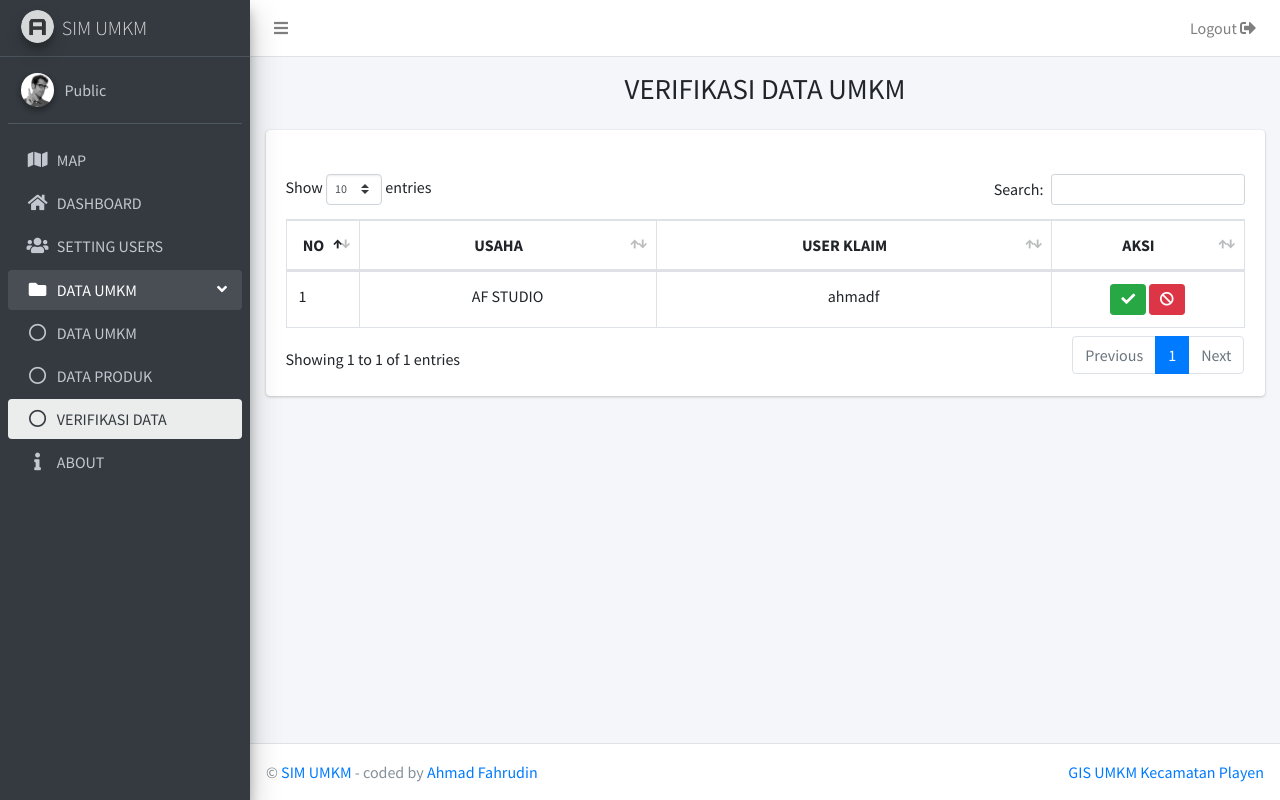
After one commit to ahmadrockets/django-webgis, a Django app: page /admn/verifikasiumkm in a window 1280 px wide. The commit adds this page. Run offline with Django 3.2, Linux system fonts and the light colour scheme; the visitor is signed in with stand-in values (Sample User, id 1); data that the repository does not hold is empty; style sheets or scripts are compiled from the project's sources; some libraries are stand-ins or nearby versions.

Commit message:
feat:add ui verfikasi umkm page

```diff
--- a/webGis/apps/admn/urls.py
+++ b/webGis/apps/admn/urls.py
@@ -6,4 +6,5 @@ urlpatterns = [
     path('settingusers', views.settingusersPage, name='admn.settingusers'),
     path('dataumkm', views.dataUmkmPage, name='admn.dataumkm'),
     path('dataproduk', views.dataProdukPage, name='admn.dataproduk'),
+    path('verifikasiumkm', views.verifikasiUMKMPage, name='admn.verifikasiumkm'),
 ]
--- a/webGis/apps/admn/views.py
+++ b/webGis/apps/admn/views.py
@@ -31,3 +31,10 @@ def dataProdukPage(request):
 
     html_template = loader.get_template('admn/dataproduk.html')
     return HttpResponse(html_template.render(context, request))
+
+@login_required
+def verifikasiUMKMPage(request):
+    context = {'segment': 'dataumkm', 'subsegment':'verifikasiumkm'}
+
+    html_template = loader.get_template('admn/verifikasiumkm.html')
+    return HttpResponse(html_template.render(context, request))
--- /dev/null
+++ b/webGis/apps/templates/admn/verifikasiumkm.html
@@ -0,0 +1,86 @@
+{% extends "layouts/base.html" %}
+
+{% block title %} Setting Users {% endblock %}
+
+<!-- Element injected in the BODY element -->
+{% block body_class %} sidebar-mini {% endblock body_class %}
+
+{% block stylesheets %}
+<!-- DataTables -->
+<link rel="stylesheet" href="/static/assets/plugins/datatables-bs4/css/dataTables.bootstrap4.min.css">
+<link rel="stylesheet" href="/static/assets/plugins/datatables-responsive/css/responsive.bootstrap4.min.css">
+{% endblock stylesheets %}
+
+
+{% block content %}
+<div class="content-wrapper">
+  <!-- Main content -->
+  <section class="content">
+    <div class="content-header">
+      <div class="container-fluid">
+        <div class="row mb-2">
+          <div class="col-sm-12">
+            <center>
+              <h1 class="m-0">VERIFIKASI DATA UMKM</h1>
+            </center>
+          </div><!-- /.col -->
+        </div><!-- /.row -->
+      </div><!-- /.container-fluid -->
+    </div>
+    <div class="container-fluid">
+      <div class="row">
+        <section class="col-sm-12">
+          <div class="card">
+            <div class="card-header border-0">
+              <div class="d-flex justify-content-between">
+                <h3 class="card-title"></h3>
+              </div>
+            </div>
+            <div class="card-body">
+              <table id="dt_users" class="table table-bordered">
+                <thead>
+                  <tr>
+                    <th width="30"><center>NO</center></th>
+                    <th><center>USAHA</center></th>
+                    <th><center>USER KLAIM</center></th>
+                    <th width="150"><center>AKSI</center></th>
+                  </tr>
+                </thead>
+                <tbody>
+                  <tr>
+                    <td>1</td>
+                    <td align="center">AF STUDIO</td>
+                    <td align="center">ahmadf</td>
+                    <td align="center">
+                      <a class="btn btn-success btn-sm" onclick="edit(1)"><i class="fas fa-check fa-fw"></i></a>
+                      <a class="btn btn-danger btn-sm"><i class="fas fa-ban fa-fw"></i></a>
+                    </td>
+                  </tr>
+                </tbody>
+              </table>
+            </div>
+          </div>
+        </section>
+      </div>
+    </div>
+  </section>
+  <!-- /.content -->
+</div>
+
+{% endblock content %}
+
+
+<!-- Specific Page JS goes HERE  -->
+{% block javascripts %}
+<!-- DataTables -->
+<script src="/static/assets/plugins/datatables/jquery.dataTables.min.js"></script>
+<script src="/static/assets/plugins/datatables-bs4/js/dataTables.bootstrap4.min.js"></script>
+<script src="/static/assets/plugins/datatables-responsive/js/dataTables.responsive.min.js"></script>
+<script src="/static/assets/plugins/datatables-responsive/js/responsive.bootstrap4.min.js"></script>
+<script>
+  $("#dt_users").DataTable({
+    "responsive": true,
+    "autoWidth": false,
+  });
+</script>
+{% endblock javascripts %}
--- a/webGis/apps/templates/includes/sidebar.html
+++ b/webGis/apps/templates/includes/sidebar.html
@@ -83,7 +83,7 @@
               </a>
             </li>
             <li class="nav-item">
-              <a href="#" class="nav-link">
+              <a href="{% url 'admn.verifikasiumkm' %}" class="nav-link {% if 'verifikasiumkm' in subsegment %} active {% endif %}">
                 <i class="far fa-circle nav-icon"></i>
                 <p>VERIFIKASI DATA</p>
               </a>
```
